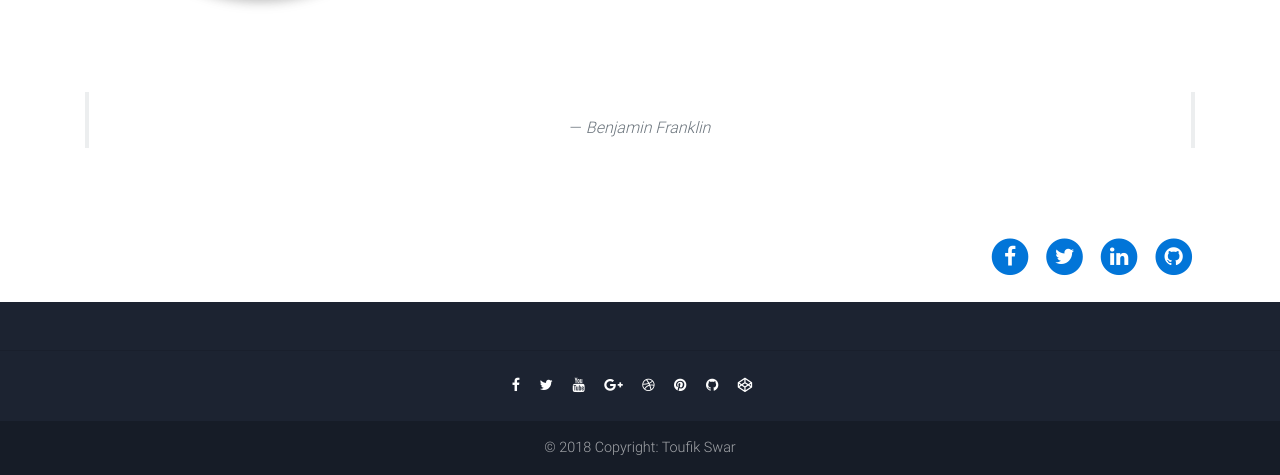
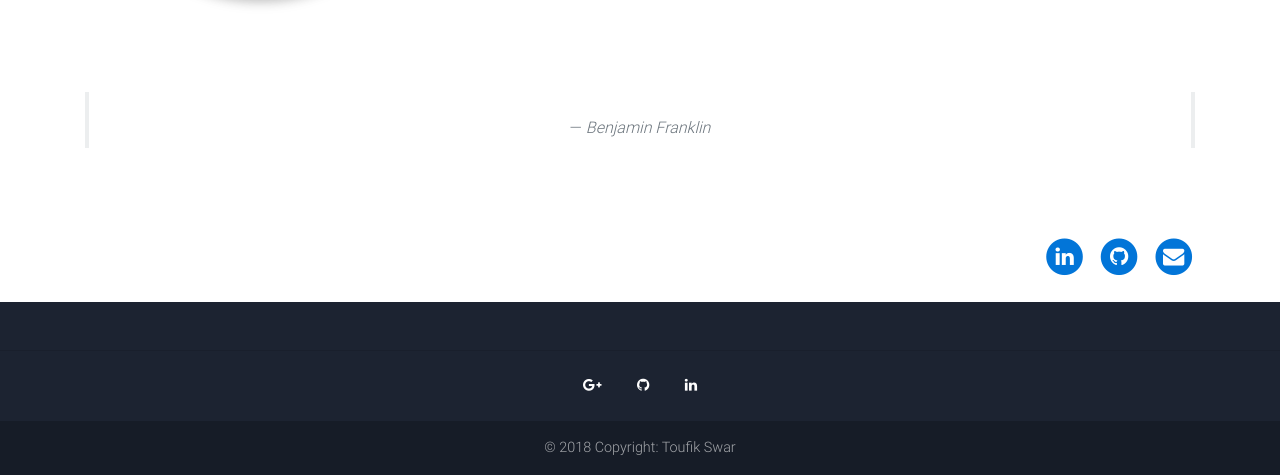
Before and after one commit to toufikswar/toufikswarcv, a Django app: template src/templates/cv/index.html in a window 1280 px wide. Shown: the part 2400-2875 px from the top of the page. Run offline with Django 3.2, Linux system fonts and the light colour scheme; the template is opened without the code that fills it, so the values that code supplies are empty; some libraries are stand-ins or nearby versions.

Commit message:
Corrected all links and changed icons

```diff
--- a/src/templates/cv/about_me.html
+++ b/src/templates/cv/about_me.html
@@ -27,22 +27,6 @@
         <a class="icons" href="#">
           <span class="fa-stack fa-lg">
             <i class="fa fa-circle fa-stack-2x"></i>
-            <i class="fa fa-facebook fa-stack-1x fa-inverse"></i>
-          </span>
-        </a>
-      </li>
-      <li class="list-inline-item">
-        <a class="icons" href="#">
-          <span class="fa-stack fa-lg">
-            <i class="fa fa-circle fa-stack-2x"></i>
-            <i class="fa fa-twitter fa-stack-1x fa-inverse"></i>
-          </span>
-        </a>
-      </li>
-      <li class="list-inline-item">
-        <a class="icons" href="#">
-          <span class="fa-stack fa-lg">
-            <i class="fa fa-circle fa-stack-2x"></i>
             <i class="fa fa-linkedin fa-stack-1x fa-inverse"></i>
           </span>
         </a>
@@ -55,6 +39,14 @@
           </span>
         </a>
       </li>
+      <li class="list-inline-item">
+        <a class="icons" href="#">
+          <span class="fa-stack fa-lg">
+            <i class="fa fa-circle fa-stack-2x"></i>
+            <i class="fa fa-envelope fa-stack-1x fa-inverse"></i>
+          </span>
+        </a>
+      </li>
     </ul>
   </div>
 
--- a/src/templates/cv/footer.html
+++ b/src/templates/cv/footer.html
@@ -11,36 +11,22 @@
 
   <!-- Social icons -->
   <div class="pb-4">
-    <a href="https://www.facebook.com/mdbootstrap" target="_blank">
-      <i class="fa fa-facebook mr-3"></i>
+
+
+
+
+
+    <a href="https://plus.google.com/105558674224699407249" target="_blank">
+      <i class="fa fa-google-plus mx-3"></i>
     </a>
 
-    <a href="https://twitter.com/MDBootstrap" target="_blank">
-      <i class="fa fa-twitter mr-3"></i>
+
+    <a href="https://github.com/toufikzinho" target="_blank">
+      <i class="fa fa-github mx-3"></i>
     </a>
 
-    <a href="https://www.youtube.com/watch?v=7MUISDJ5ZZ4" target="_blank">
-      <i class="fa fa-youtube mr-3"></i>
-    </a>
-
-    <a href="https://plus.google.com/u/0/b/107863090883699620484" target="_blank">
-      <i class="fa fa-google-plus mr-3"></i>
-    </a>
-
-    <a href="https://dribbble.com/mdbootstrap" target="_blank">
-      <i class="fa fa-dribbble mr-3"></i>
-    </a>
-
-    <a href="https://pinterest.com/mdbootstrap" target="_blank">
-      <i class="fa fa-pinterest mr-3"></i>
-    </a>
-
-    <a href="https://github.com/mdbootstrap/bootstrap-material-design" target="_blank">
-      <i class="fa fa-github mr-3"></i>
-    </a>
-
-    <a href="http://codepen.io/mdbootstrap/" target="_blank">
-      <i class="fa fa-codepen mr-3"></i>
+    <a href="https://www.linkedin.com/in/toufikswar/" target="_blank">
+      <i class="fa fa-linkedin mx-3"></i>
     </a>
   </div>
   <!-- Social icons -->
--- a/src/templates/cv/navbar.html
+++ b/src/templates/cv/navbar.html
@@ -3,7 +3,7 @@
   <div class="container">
 
     <!-- Brand -->
-    <a class="navbar-brand" href="https://mdbootstrap.com/material-design-for-bootstrap/" target="_blank">
+    <a class="navbar-brand" href="#" target="">
       <strong>Toufik Swar</strong>
     </a>
 
@@ -40,12 +40,12 @@
       <!-- Right -->
       <ul class="navbar-nav nav-flex-icons">
         <li class="nav-item">
-          <a href="https://www.facebook.com/mdbootstrap" class="nav-link" target="_blank">
+          <a href="https://www.linkedin.com/in/toufikswar/" class="nav-link" target="_blank">
             <i class="fa fa-2x fa-linkedin"></i>
           </a>
         </li>
         <li class="nav-item">
-          <a href="https://github.com/mdbootstrap/bootstrap-material-design" class="nav-link waves-effect waves-light"
+          <a href="https://github.com/toufikzinho/" class="nav-link waves-effect waves-light"
             target="_blank">
             <i class="fa fa-2x fa-github"></i>
           </a>
```
Also changed, not shown: src/templates/cv/index.html (+24 -15 lines).
